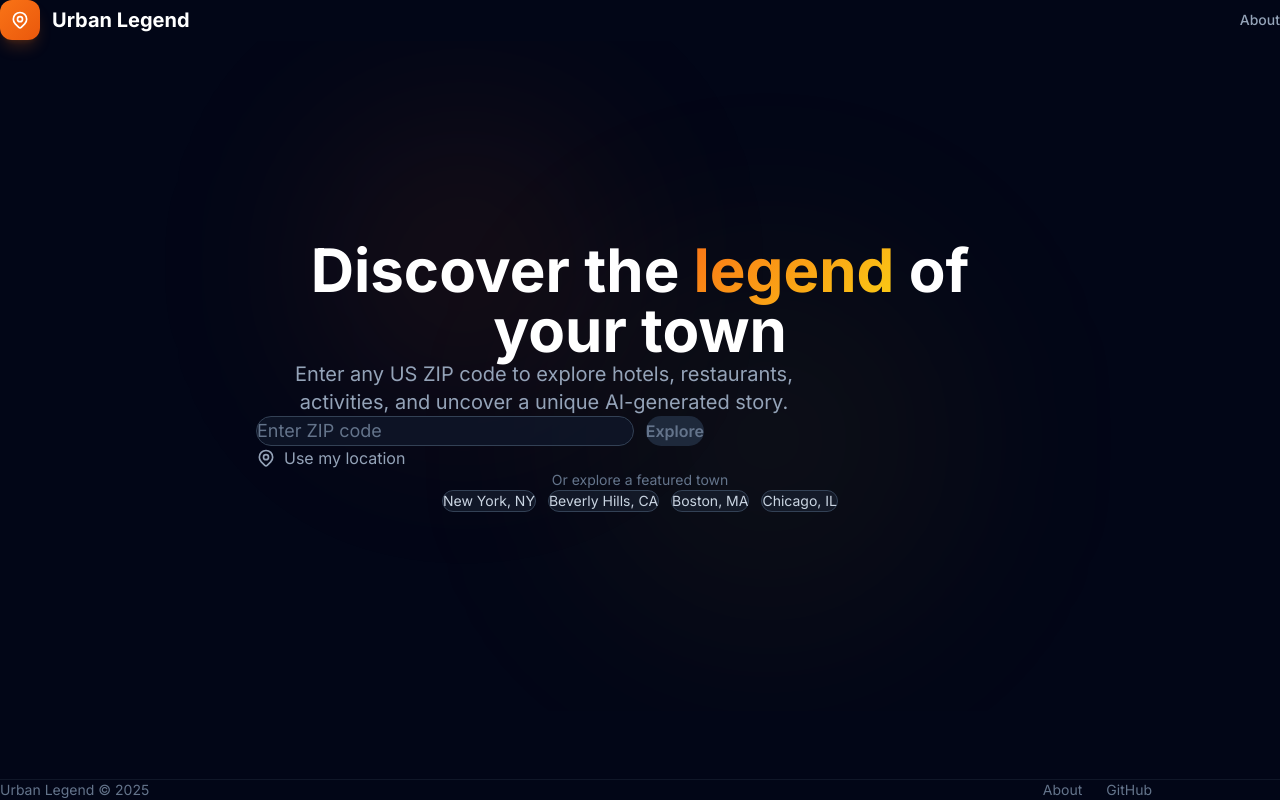
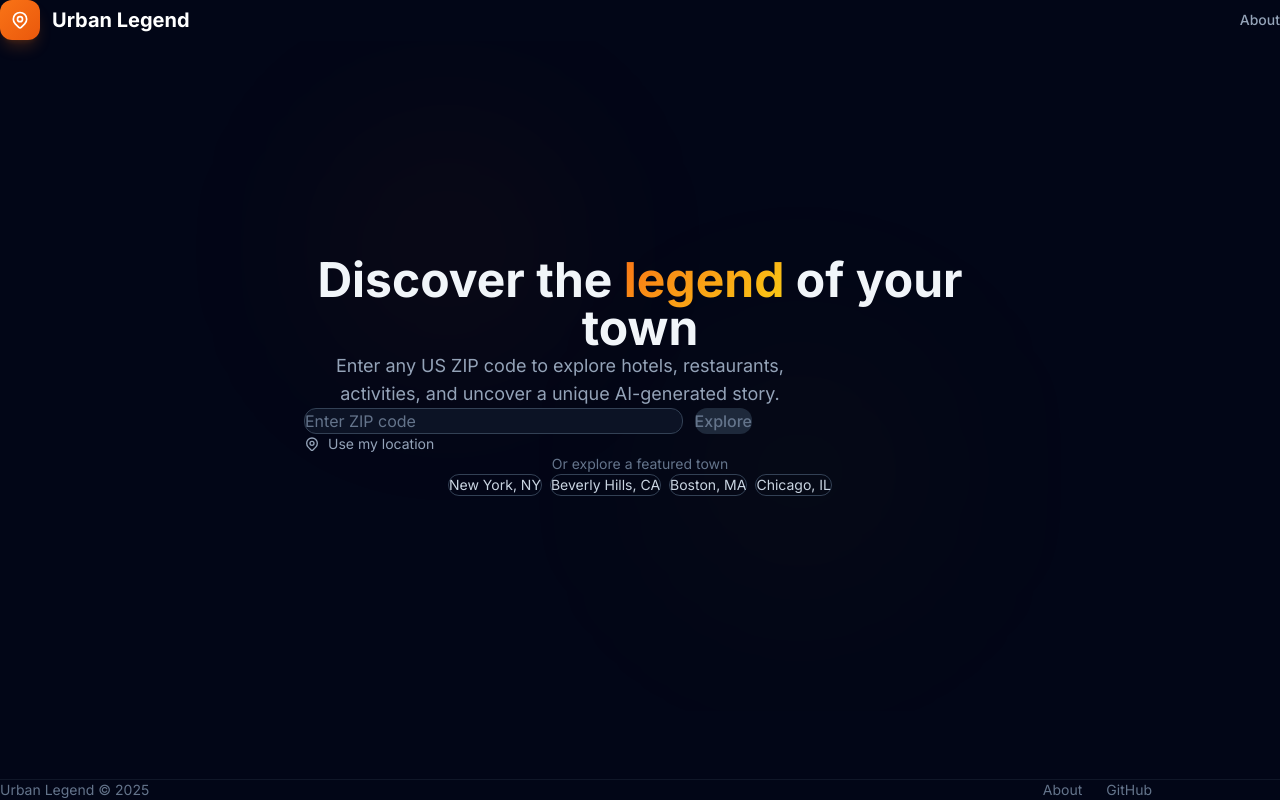
Before and after one commit to EGKIP/Urban-legend, a React (Vite) app in the folder frontend/: page / in a window 1280 px wide. Built offline with nearby package versions, Linux system fonts and the light colour scheme.

Commit message:
refactor: polish TownHeader and landing page

```diff
--- a/frontend/src/components/TownHeader.jsx
+++ b/frontend/src/components/TownHeader.jsx
@@ -1,10 +1,12 @@
+import { MapPinIcon } from './Icons'
+
 export default function TownHeader({ town, loading }) {
   if (loading) {
     return (
-      <div className="w-full bg-gradient-to-b from-slate-800/50 to-transparent py-12">
-        <div className="max-w-7xl mx-auto px-4 sm:px-6 lg:px-8 animate-pulse">
-          <div className="h-12 w-72 bg-slate-800 rounded-lg mb-3" />
-          <div className="h-6 w-48 bg-slate-800 rounded" />
+      <div className="w-full bg-gradient-to-b from-slate-800/30 to-transparent py-8">
+        <div className="max-w-6xl mx-auto px-4 animate-pulse">
+          <div className="h-10 w-64 bg-slate-800 rounded-lg mb-2" />
+          <div className="h-5 w-40 bg-slate-800 rounded" />
         </div>
       </div>
     )
@@ -13,34 +15,29 @@ export default function TownHeader({ town, loading }) {
   if (!town) return null
 
   return (
-    <div className="w-full bg-gradient-to-b from-slate-800/30 to-transparent py-10 mb-4">
-      <div className="max-w-7xl mx-auto px-4 sm:px-6 lg:px-8">
-        <div className="flex flex-col md:flex-row md:items-center md:justify-between gap-4">
-          <div className="flex items-center gap-4">
-            <div className="w-14 h-14 rounded-2xl bg-gradient-to-br from-orange-500 to-orange-600 flex items-center justify-center shadow-xl shadow-orange-500/25">
-              <svg className="w-7 h-7 text-white" fill="none" stroke="currentColor" viewBox="0 0 24 24">
-                <path strokeLinecap="round" strokeLinejoin="round" strokeWidth={2} d="M17.657 16.657L13.414 20.9a1.998 1.998 0 01-2.827 0l-4.244-4.243a8 8 0 1111.314 0z" />
-                <path strokeLinecap="round" strokeLinejoin="round" strokeWidth={2} d="M15 11a3 3 0 11-6 0 3 3 0 016 0z" />
-              </svg>
+    <div className="w-full bg-gradient-to-b from-slate-800/20 to-transparent py-8">
+      <div className="max-w-6xl mx-auto px-4">
+        <div className="flex flex-col sm:flex-row sm:items-center sm:justify-between gap-4">
+          <div className="flex items-center gap-3">
+            <div className="w-12 h-12 rounded-xl bg-gradient-to-br from-orange-500 to-orange-600 flex items-center justify-center shadow-lg shadow-orange-500/20">
+              <MapPinIcon className="w-6 h-6 text-white" />
             </div>
             <div>
-              <h1 className="text-3xl md:text-4xl lg:text-5xl font-bold text-white tracking-tight">
+              <h1 className="text-2xl md:text-3xl font-bold text-slate-100 tracking-tight">
                 {town.city}<span className="text-slate-500">,</span> <span className="text-orange-500">{town.state}</span>
               </h1>
-              <p className="text-slate-400 text-lg mt-1">
-                {town.state_name}
-              </p>
+              <p className="text-slate-400 text-sm">{town.state_name}</p>
             </div>
           </div>
 
-          <div className="flex items-center gap-6 text-sm">
-            <div className="px-4 py-2 bg-slate-800/50 rounded-xl border border-slate-700">
-              <p className="text-slate-500 text-xs uppercase tracking-wide">ZIP Code</p>
-              <p className="text-white font-semibold text-lg">{town.zip_code}</p>
+          <div className="flex items-center gap-3 text-sm">
+            <div className="px-3 py-2 bg-slate-900/60 rounded-lg border border-slate-800/60 shadow-md shadow-black/20">
+              <p className="text-slate-500 text-xs uppercase tracking-wide">ZIP</p>
+              <p className="text-slate-100 font-semibold">{town.zip_code}</p>
             </div>
-            <div className="px-4 py-2 bg-slate-800/50 rounded-xl border border-slate-700">
-              <p className="text-slate-500 text-xs uppercase tracking-wide">Coordinates</p>
-              <p className="text-white font-mono text-sm">{town.lat?.toFixed(4)}, {town.lon?.toFixed(4)}</p>
+            <div className="px-3 py-2 bg-slate-900/60 rounded-lg border border-slate-800/60 shadow-md shadow-black/20">
+              <p className="text-slate-500 text-xs uppercase tracking-wide">Coords</p>
+              <p className="text-slate-100 font-mono text-xs">{town.lat?.toFixed(4)}, {town.lon?.toFixed(4)}</p>
             </div>
           </div>
         </div>
--- a/frontend/src/pages/Home.jsx
+++ b/frontend/src/pages/Home.jsx
@@ -1,5 +1,6 @@
 import { useState } from 'react'
 import { useNavigate } from 'react-router-dom'
+import { MapPinIcon } from '../components/Icons'
 
 const FEATURED_TOWNS = [
   { zip: '10001', name: 'New York', state: 'NY' },
@@ -27,23 +28,23 @@ export default function Home() {
 
   return (
     <div className="relative flex flex-col items-center justify-center px-4 py-16 min-h-[calc(100vh-130px)] overflow-hidden">
-      {/* Background glow effects */}
-      <div className="absolute top-20 left-1/4 w-72 h-72 bg-orange-500/20 rounded-full blur-[100px] animate-pulse-glow" />
-      <div className="absolute bottom-20 right-1/4 w-96 h-96 bg-gold-400/10 rounded-full blur-[120px] animate-pulse-glow animation-delay-200" />
+      {/* Background glow effects - reduced opacity */}
+      <div className="absolute top-20 left-1/4 w-64 h-64 bg-orange-500/10 rounded-full blur-[100px] animate-pulse-glow" />
+      <div className="absolute bottom-20 right-1/4 w-80 h-80 bg-gold-400/5 rounded-full blur-[120px] animate-pulse-glow animation-delay-200" />
 
       {/* Main content */}
-      <div className="relative z-10 max-w-3xl mx-auto text-center">
-        <h1 className="text-4xl md:text-6xl font-bold text-white mb-4 animate-slide-up">
+      <div className="relative z-10 max-w-2xl mx-auto text-center">
+        <h1 className="text-3xl md:text-5xl font-bold text-slate-100 mb-4 animate-slide-up">
           Discover the <span className="text-gradient">legend</span> of your town
         </h1>
-        <p className="text-slate-400 text-lg md:text-xl mb-10 max-w-xl mx-auto opacity-0 animate-slide-up animation-delay-200">
+        <p className="text-slate-400 text-base md:text-lg mb-8 max-w-lg mx-auto opacity-0 animate-slide-up animation-delay-200">
           Enter any US ZIP code to explore hotels, restaurants, activities, and uncover a unique AI-generated story.
         </p>
 
         {/* ZIP input form */}
         <form
           onSubmit={handleSubmit}
-          className={`relative flex flex-col sm:flex-row gap-3 w-full max-w-md mx-auto opacity-0 animate-slide-up animation-delay-400 transition-transform duration-300 ${isFocused ? 'scale-105' : ''}`}
+          className={`relative flex flex-col sm:flex-row gap-3 w-full max-w-md mx-auto opacity-0 animate-slide-up animation-delay-400 transition-transform duration-200 ${isFocused ? 'scale-[1.02]' : ''}`}
         >
           <div className="relative flex-1">
             <input
@@ -54,7 +55,7 @@ export default function Home() {
               onChange={handleZipChange}
               onFocus={() => setIsFocused(true)}
               onBlur={() => setIsFocused(false)}
-              className="w-full px-6 py-4 bg-slate-900/80 backdrop-blur border border-slate-700 rounded-full text-white text-lg placeholder-slate-500 focus:outline-none focus:border-orange-500 focus:ring-2 focus:ring-orange-500/20 text-center sm:text-left transition-all"
+              className="w-full px-5 py-3 bg-slate-900/80 backdrop-blur border border-slate-700 rounded-xl text-slate-100 text-base placeholder-slate-500 focus:outline-none focus:border-orange-500 focus:ring-2 focus:ring-orange-500/20 text-center sm:text-left transition-all"
             />
             {zip.length > 0 && zip.length < 5 && (
               <span className="absolute right-4 top-1/2 -translate-y-1/2 text-slate-500 text-sm">
@@ -65,30 +66,27 @@ export default function Home() {
           <button
             type="submit"
             disabled={zip.length !== 5}
-            className="px-8 py-4 bg-orange-500 hover:bg-orange-600 disabled:bg-slate-800 disabled:text-slate-500 disabled:cursor-not-allowed text-white font-semibold rounded-full transition-all hover:scale-105 hover:shadow-lg hover:shadow-orange-500/25 disabled:hover:scale-100"
+            className="px-6 py-3 bg-orange-500 hover:bg-orange-600 disabled:bg-slate-800 disabled:text-slate-500 disabled:cursor-not-allowed text-white font-medium rounded-xl transition-all hover:shadow-lg hover:shadow-orange-500/20 disabled:hover:shadow-none"
           >
             Explore
           </button>
         </form>
 
         {/* Location button */}
-        <button className="mt-6 flex items-center gap-2 text-slate-400 hover:text-orange-500 transition-colors mx-auto group">
-          <svg className="w-5 h-5 group-hover:animate-float" fill="none" stroke="currentColor" viewBox="0 0 24 24">
-            <path strokeLinecap="round" strokeLinejoin="round" strokeWidth={2} d="M17.657 16.657L13.414 20.9a1.998 1.998 0 01-2.827 0l-4.244-4.243a8 8 0 1111.314 0z" />
-            <path strokeLinecap="round" strokeLinejoin="round" strokeWidth={2} d="M15 11a3 3 0 11-6 0 3 3 0 016 0z" />
-          </svg>
+        <button className="mt-5 flex items-center gap-2 text-slate-400 hover:text-orange-400 transition-colors mx-auto text-sm">
+          <MapPinIcon className="w-4 h-4" />
           Use my location
         </button>
 
         {/* Featured towns */}
-        <div className="mt-16">
-          <p className="text-slate-500 text-sm mb-4">Or explore a featured town</p>
-          <div className="flex flex-wrap justify-center gap-3">
+        <div className="mt-12">
+          <p className="text-slate-500 text-sm mb-3">Or explore a featured town</p>
+          <div className="flex flex-wrap justify-center gap-2">
             {FEATURED_TOWNS.map((town) => (
               <button
                 key={town.zip}
                 onClick={() => navigate(`/town/${town.zip}`)}
-                className="px-4 py-2 bg-slate-800/50 hover:bg-slate-700/50 border border-slate-700 hover:border-orange-500/50 rounded-full text-sm text-slate-300 hover:text-white transition-all"
+                className="px-4 py-1.5 border border-slate-700 hover:border-slate-600 hover:bg-slate-800/50 rounded-full text-sm text-slate-300 hover:text-slate-100 transition-all"
               >
                 {town.name}, {town.state}
               </button>
```
